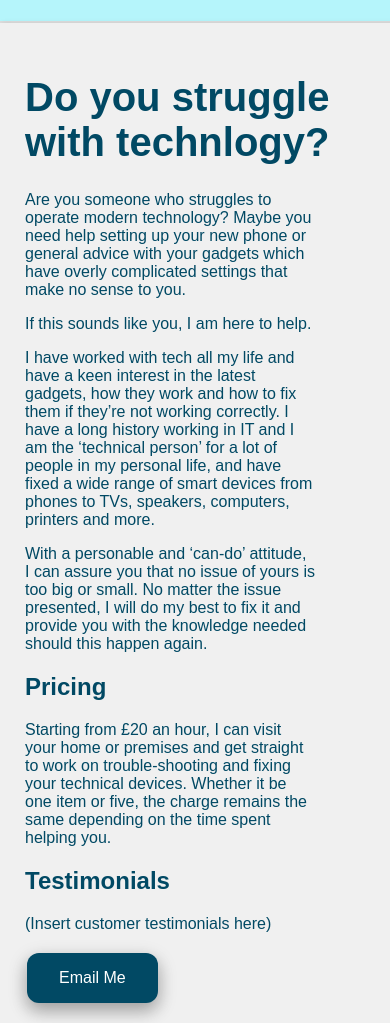
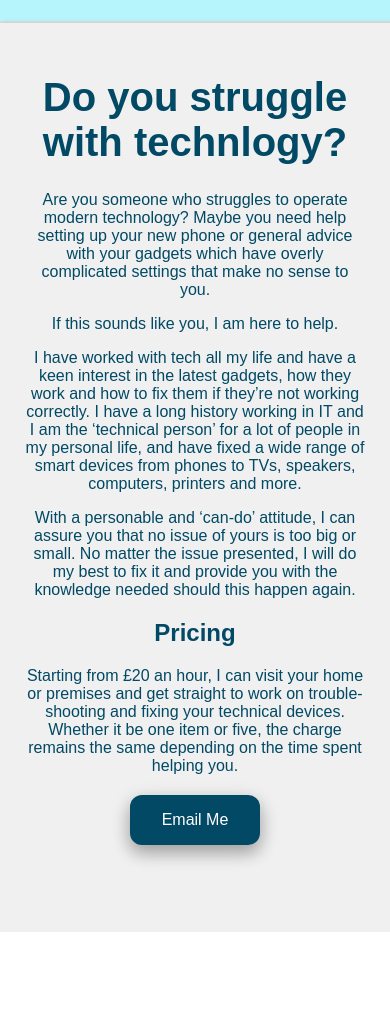
Before and after one commit to GeordanUK/geordanuk.github.io, a plain HTML site: page index.html in a window 390 px wide. Shown: the part 77-1100 px from the top of the page. After the commit the page ends 1009 px from the top, so only its background shows below. Drawn offline with Linux system fonts and the light colour scheme.

Commit message:
Update index.html

```diff
--- a/index.html
+++ b/index.html
@@ -63,9 +63,7 @@
     }
 
 	.button {
-	  background-color: #04AA6D; /* Green */
 	  border: none;
-	  color: white;
 	  padding: 16px 32px;
 	  text-align: center;
 	  text-decoration: none;
@@ -102,15 +100,30 @@
 		  max-width: 200px;
 		  height: auto;
 		}
-	  h1 {
-			font-size: 40px;
-		}
+
 	.main-content img {
 		  max-width: 0px;
 		  height: auto;
 		}
+
+
+	h1 {
+			font-size: 40px;
+			text-align: center;
+		}
+
 	p {
-		padding-right: 100px;
+		padding-right: 50px;
+		text-align: center;
+		}
+
+	h2 {
+		padding-right: 50px;
+		text-align: center;
+		}
+	.centerdiv {
+		  text-align: center;
+		  padding-right: 50px;
 		}
     }
 
@@ -143,13 +156,12 @@
 	<p>Starting from £20 an hour, I can visit your home or premises and get straight to work on trouble-shooting and
 	fixing your technical devices. Whether it be one item or five, the charge remains the same depending on the time spent helping you.</p>
 
-	<h2>Testimonials</h2>
-	<p>(Insert customer testimonials here)</p>
 
-	<a href="mailto:support@geekforanhour.com?subject=I Need Help!">
-	<button class="button button2">Email Me</button>
-	</a>
-
+	<div class="centerdiv">
+		<a href="mailto:support@geekforanhour.com?subject=I Need Help!">
+			<button class="button button2">Email Me</button>
+		</a>
+	</div>
 
   </div>
   <div class="main-content">
```
